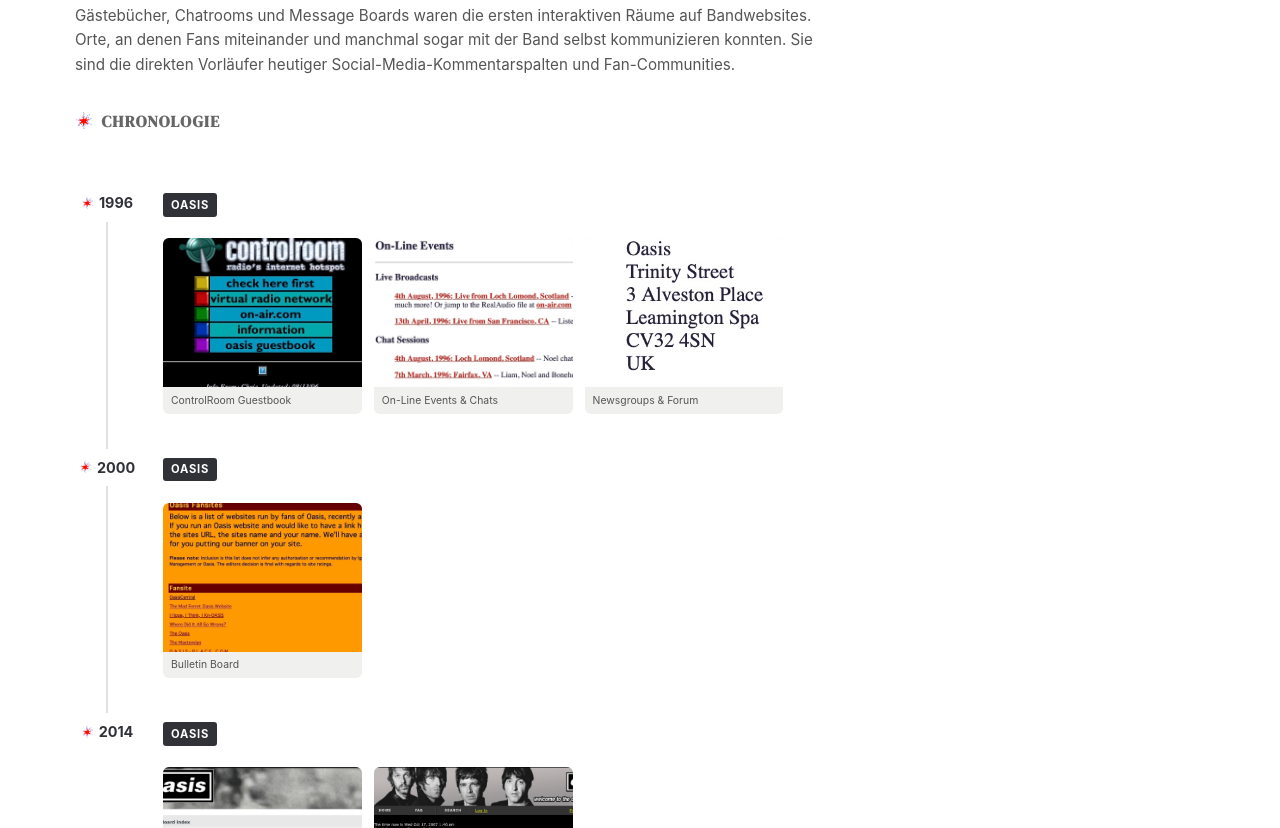
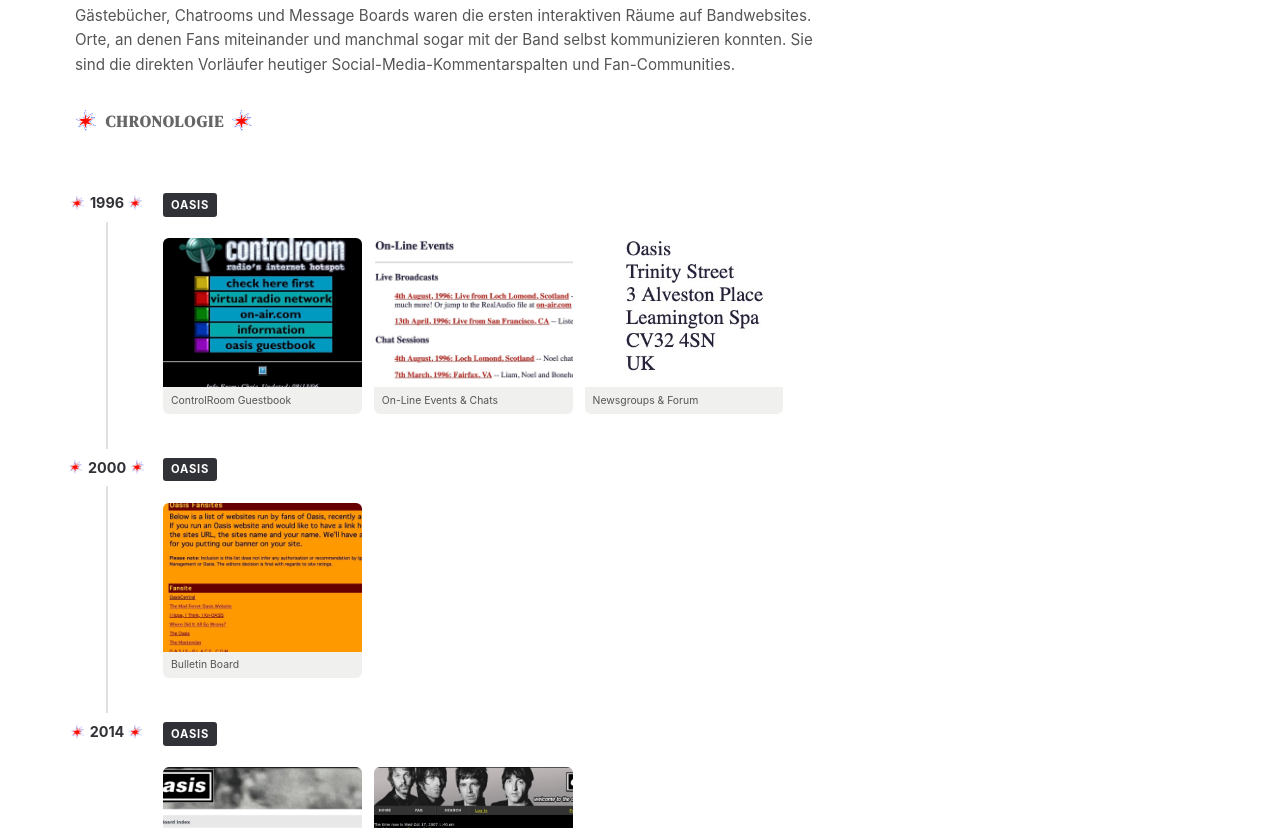
Before and after one commit to livklivk/Bands, a Jekyll site: the page built from _pages/gaestebuecher.html, in a window 1280 px wide. Shown: the part 291-1119 px from the top of the page. Built offline with Jekyll 4.4.1, drawn with Linux system fonts in a browser that asks for light colours.

Commit message:
Sterne: größer und beidseitig neben Überschriften
Co-Authored-By: Claude Sonnet 4.6 <noreply@anthropic.com>

```diff
--- a/_layouts/band.html
+++ b/_layouts/band.html
@@ -20,7 +20,7 @@ layout: compress
     .zeitstrahl__eintrag{display:grid;grid-template-columns:4rem 1fr;gap:0 1.5rem;margin-bottom:0}
     .zeitstrahl__jahr-wrap{display:flex;flex-direction:column;align-items:center}
     .zeitstrahl__jahr{font-size:.9rem;font-weight:700;color:#313237;padding:.2rem 0;display:flex;align-items:center;gap:.25rem}
-    .zeitstrahl__jahr::before{content:'';display:inline-block;width:14px;height:14px;background:url('{{ "/assets/img/stern.webp" | relative_url }}') center/contain no-repeat;mix-blend-mode:multiply;flex-shrink:0}
+    .zeitstrahl__jahr::before,.zeitstrahl__jahr::after{content:'';display:inline-block;width:16px;height:16px;background:url('{{ "/assets/img/stern.webp" | relative_url }}') center/contain no-repeat;mix-blend-mode:multiply;flex-shrink:0}
     .zeitstrahl__linie{flex:1;width:2px;background:#e0e0e0;margin:.3rem 0}
     .zeitstrahl__eintrag:last-child .zeitstrahl__linie{display:none}
     .zeitstrahl__inhalt{padding:.1rem 0 2.5rem}
--- a/_layouts/category-timeline.html
+++ b/_layouts/category-timeline.html
@@ -15,7 +15,7 @@ layout: compress
     .zeitstrahl__eintrag{display:grid;grid-template-columns:4rem 1fr;gap:0 1.5rem;margin-bottom:0}
     .zeitstrahl__jahr-wrap{display:flex;flex-direction:column;align-items:center}
     .zeitstrahl__jahr{font-size:.9rem;font-weight:700;color:#313237;padding:.2rem 0;display:flex;align-items:center;gap:.25rem}
-    .zeitstrahl__jahr::before{content:'';display:inline-block;width:14px;height:14px;background:url('{{ "/assets/img/stern.webp" | relative_url }}') center/contain no-repeat;mix-blend-mode:multiply;flex-shrink:0}
+    .zeitstrahl__jahr::before,.zeitstrahl__jahr::after{content:'';display:inline-block;width:16px;height:16px;background:url('{{ "/assets/img/stern.webp" | relative_url }}') center/contain no-repeat;mix-blend-mode:multiply;flex-shrink:0}
     .zeitstrahl__linie{flex:1;width:2px;background:#e0e0e0;margin:.3rem 0}
     .zeitstrahl__eintrag:last-child .zeitstrahl__linie{display:none}
     .zeitstrahl__inhalt{padding:.1rem 0 2.5rem}
@@ -39,7 +39,7 @@ layout: compress
 
     .kat-page__intro{margin-bottom:2rem;color:#555;font-size:.95rem;line-height:1.6}
     .section-title{font-size:1rem;font-weight:700;text-transform:uppercase;letter-spacing:.08em;color:#666;margin:0 0 1.5rem;display:flex;align-items:center;gap:.4rem}
-    .section-title::before{content:'';display:inline-block;width:20px;height:20px;background:url('{{ "/assets/img/stern.webp" | relative_url }}') center/contain no-repeat;mix-blend-mode:multiply;flex-shrink:0}
+    .section-title::before,.section-title::after{content:'';display:inline-block;width:24px;height:24px;background:url('{{ "/assets/img/stern.webp" | relative_url }}') center/contain no-repeat;mix-blend-mode:multiply;flex-shrink:0}
   </style>
 
   <body class="site">
--- a/_layouts/home.html
+++ b/_layouts/home.html
@@ -49,7 +49,7 @@ layout: compress
 
     /* === SECTION TITLES === */
     .section-title{font-size:.75rem;font-weight:700;text-transform:uppercase;letter-spacing:.1em;color:#999;margin:0 0 .75rem;display:flex;align-items:center;gap:.4rem}
-    .section-title::before{content:'';display:inline-block;width:18px;height:18px;background:url('{{ "/assets/img/stern.webp" | relative_url }}') center/contain no-repeat;mix-blend-mode:multiply;flex-shrink:0}
+    .section-title::before,.section-title::after{content:'';display:inline-block;width:22px;height:22px;background:url('{{ "/assets/img/stern.webp" | relative_url }}') center/contain no-repeat;mix-blend-mode:multiply;flex-shrink:0}
 
     /* === SONSTIGES === */
     .mehr-link{display:inline-block;margin-top:1.25rem;padding:.6rem 1.2rem;border:1px solid #ccc;border-radius:4px;font-size:.875rem;color:#333;text-decoration:none;background:#f5f5f5;transition:background .2s,border-color .2s}
```
